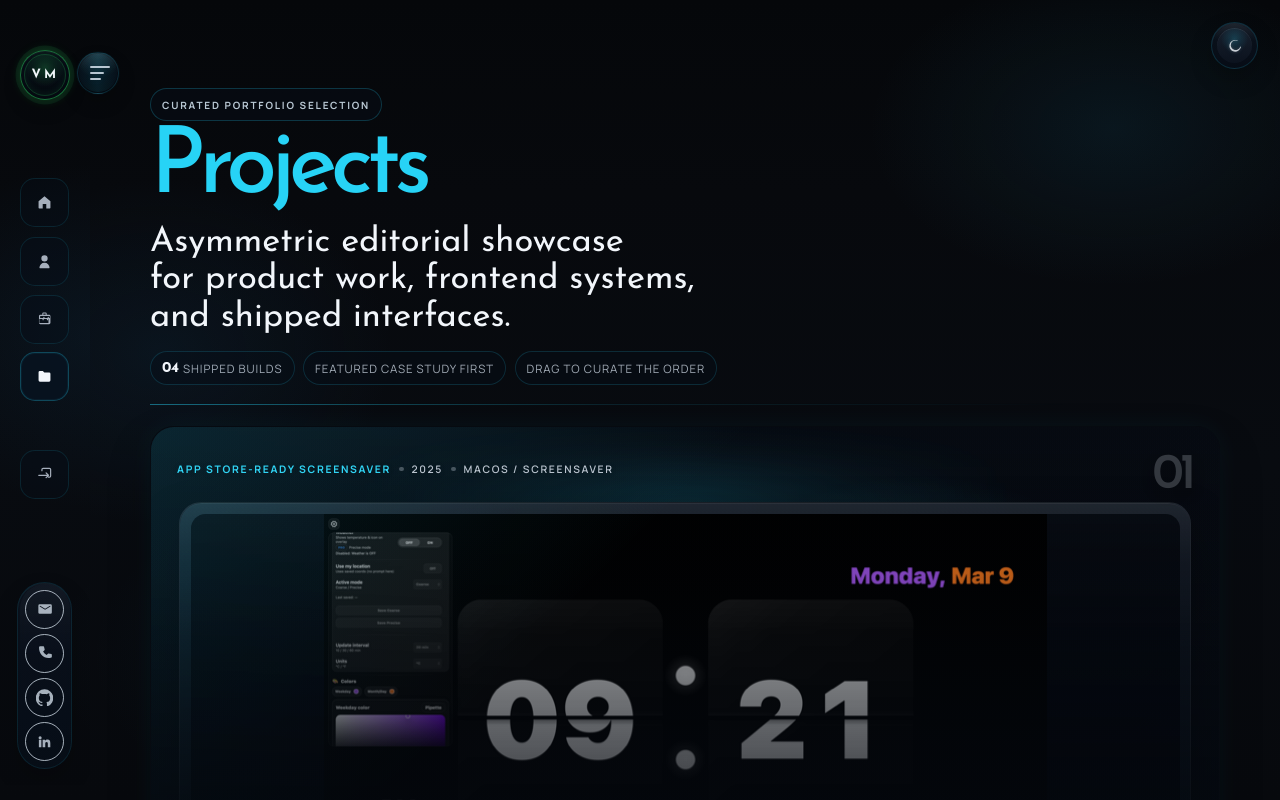
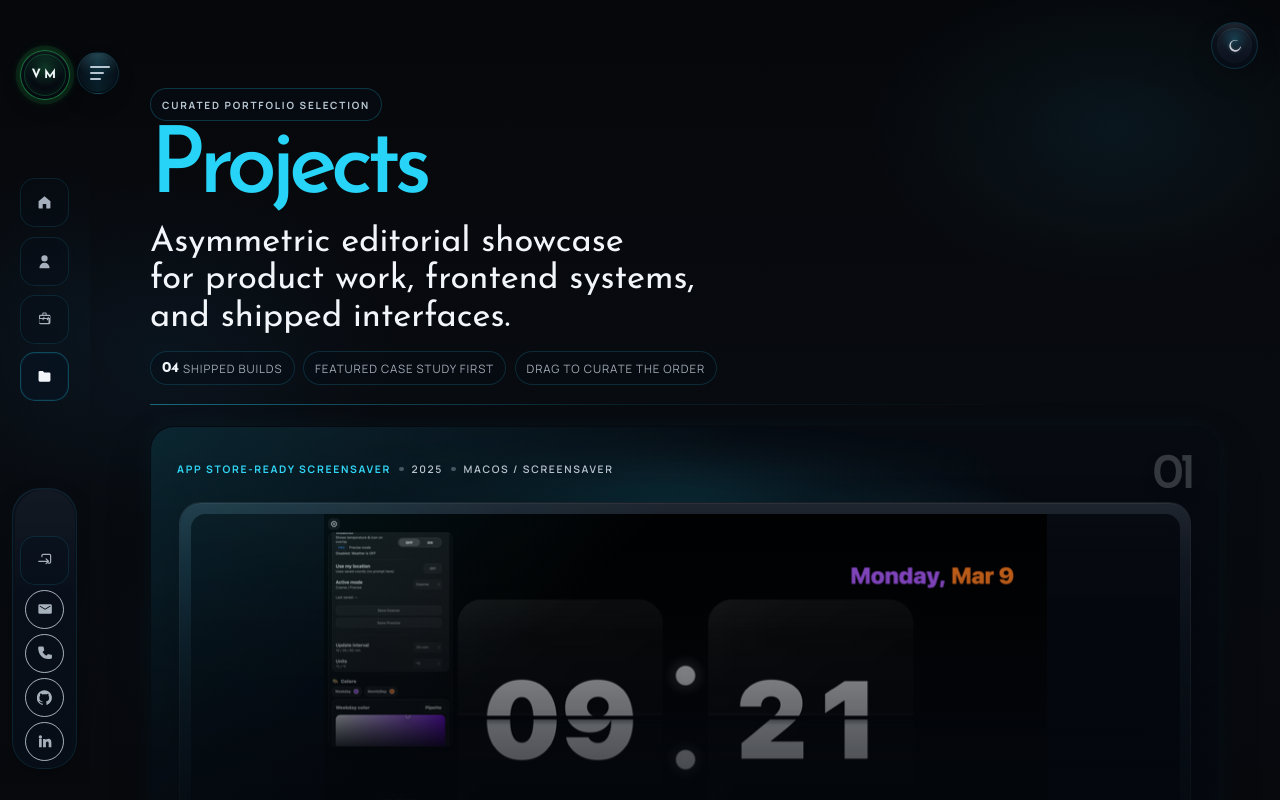
Before and after one commit to WenziLikes/Portfolio, a React (Vite) app: page /projects in a window 1280 px wide. Both pictures are taken after a click on the button "Collapse sidebar". Built offline with nearby package versions, Linux system fonts and the light colour scheme; no server answers.

Commit message:
Refine sidebar Vm Studio contact placement

```diff
--- a/src/components/sideBar/SideBar.module.scss
+++ b/src/components/sideBar/SideBar.module.scss
@@ -1224,11 +1224,36 @@
   padding-top: 1.2rem;
 }
 
+.contactsStudioListItem {
+  display: flex;
+  align-items: center;
+}
+
+.contactsStudioLink {
+  width: auto;
+  margin-top: 0;
+}
+
+.contactsStudioLink > .navItem {
+  padding-left: 0;
+  min-height: auto;
+}
+
+.contactsStudioLink > .navItem::before,
+.contactsStudioLink > .navItem:hover::before {
+  content: none;
+}
+
+.contactsStudioLink > .navItemStudioSubtitle {
+  padding-left: 0;
+}
+
 .contactsList {
   list-style: none;
   display: flex;
   align-items: center;
   gap: 1.2rem;
+  flex-wrap: wrap;
 }
 
 .contactLink {
@@ -1486,7 +1511,26 @@
   margin-top: auto;
   padding-top: 1.2rem;
   display: flex;
+  flex-direction: column;
+  align-items: center;
   justify-content: center;
+  gap: 0.9rem;
+}
+
+.sidebarCompact .contactsStudioListItem {
+  width: auto;
+}
+
+.sidebarCompact .contactsStudioLink {
+  width: auto;
+}
+
+.sidebarCompact .contactsStudioLink > .navItem {
+  padding-left: 0;
+}
+
+.sidebarCompact .contactsStudioLink > .navItemStudioSubtitle {
+  display: none;
 }
 
 .sidebarCompact .contactsList {
@@ -1950,6 +1994,18 @@
     letter-spacing: 0.18em;
   }
 
+  .contactsStudioLink {
+    margin-top: 0;
+  }
+
+  .contactsStudioListItem {
+    width: 100%;
+  }
+
+  .contactsStudioLink > .navItemStudioSubtitle {
+    padding-left: 0;
+  }
+
   .active {
     background: rgba(8, 20, 33, 0.74);
     border-color: rgba(39, 211, 246, 0.28);
--- a/src/components/sideBar/SideBar.tsx
+++ b/src/components/sideBar/SideBar.tsx
@@ -229,6 +229,30 @@ const SideBar: React.FC<SideBarProps> = ({setTheme, theme}) => {
     const highlightedSection = isRouteMainSection && routeSectionId !== "home" ? routeSectionId : activeSection
     const isDesktopCompact = !isMobileViewport && isDesktopSidebarCollapsed
     const initials = `${PROFILE.firstName.charAt(0)}${PROFILE.lastName.charAt(0)}`
+    const renderStudioLinkContent = (
+        link: (typeof EXTERNAL_NAV_LINKS)[number],
+        title?: string
+    ) => (
+        <>
+            <a
+                href={link.href}
+                target="_blank"
+                rel="noreferrer noopener"
+                className={styles.navItem}
+                aria-label={link.label}
+                title={title}
+                onClick={() => setIsMobileMenuOpen(false)}
+            >
+                <span className={styles.navItemIcon} aria-hidden="true">
+                    {renderIcon(EXTERNAL_NAV_ICON_PATHS[link.id], styles.navIconSvg)}
+                </span>
+                <span className={styles.navItemLabel}>{link.displayTitle}</span>
+            </a>
+            {link.subtitle ? (
+                <span className={styles.navItemStudioSubtitle}>{link.subtitle}</span>
+            ) : null}
+        </>
+    )
     const renderThemeSwitcher = (extraClassName?: string) => (
         <div
             className={extraClassName ? `${styles.themeSwitch} ${extraClassName}` : styles.themeSwitch}
@@ -272,7 +296,7 @@ const SideBar: React.FC<SideBarProps> = ({setTheme, theme}) => {
         <section
             className={`portfolio-sidebar ${styles.sidebar} ${isDesktopCompact ? `portfolio-sidebar--compact ${styles.sidebarCompact}` : ""} ${isSidebarVisible ? "portfolio-sidebar--visible" : `portfolio-sidebar--hidden ${styles.hidden}`} ${isMobileViewport ? styles.sidebarMobile : ""}`}
         >
-            {!isMobileViewport ? (
+            {!isMobileViewport && (!isSidebarVisible || isDesktopCompact) ? (
                 <button
                     type="button"
                     className={styles.themeToggleFloating}
@@ -438,32 +462,11 @@ const SideBar: React.FC<SideBarProps> = ({setTheme, theme}) => {
                                             </a>
                                         </li>
                                     ))}
-                                    {EXTERNAL_NAV_LINKS.map((link) => (
-                                        <li key={link.id} className={styles.navItemStudioGroup}>
-                                            <a
-                                                href={link.href}
-                                                target="_blank"
-                                                rel="noreferrer noopener"
-                                                className={styles.navItem}
-                                                aria-label={link.label}
-                                                title={isDesktopCompact ? link.label : undefined}
-                                                onClick={() => setIsMobileMenuOpen(false)}
-                                            >
-                                                <span className={styles.navItemIcon} aria-hidden="true">
-                                                    {renderIcon(EXTERNAL_NAV_ICON_PATHS[link.id], styles.navIconSvg)}
-                                                </span>
-                                                <span className={styles.navItemLabel}>{link.displayTitle}</span>
-                                            </a>
-                                            {link.subtitle ? (
-                                                <span className={styles.navItemStudioSubtitle}>{link.subtitle}</span>
-                                            ) : null}
-                                        </li>
-                                    ))}
                                 </ul>
                             </div>
                         </nav>
 
-                        {isMobileViewport ? (
+                        {isMobileViewport || (isSidebarVisible && !isDesktopCompact) ? (
                             <div className={styles.themeBlock}>
                                 <span className={styles.themeLabel}>Theme</span>
                                 {renderThemeSwitcher()}
@@ -473,12 +476,21 @@ const SideBar: React.FC<SideBarProps> = ({setTheme, theme}) => {
 
                     <div className={styles.contacts}>
                         <SocialLinks
+                            childrenPosition="start"
                             eventSource="sidebar_social_links"
                             iconClassName={styles.contactIcon}
                             itemClassName={undefined}
                             linkClassName={styles.contactLink}
                             listClassName={styles.contactsList}
-                        />
+                        >
+                            {EXTERNAL_NAV_LINKS.map((link) => (
+                                <li key={link.id} className={styles.contactsStudioListItem}>
+                                    <div className={`${styles.navItemStudioGroup} ${styles.contactsStudioLink}`}>
+                                        {renderStudioLinkContent(link, isDesktopCompact ? link.label : undefined)}
+                                    </div>
+                                </li>
+                            ))}
+                        </SocialLinks>
                     </div>
                 </div>
             </div>
--- a/src/components/socialLinks/SocialLinks.tsx
+++ b/src/components/socialLinks/SocialLinks.tsx
@@ -12,6 +12,8 @@ const ICON_PATHS: Record<SocialLink["id"], string> = {
 
 interface SocialLinksProps {
     ariaLabel?: string
+    children?: React.ReactNode
+    childrenPosition?: "end" | "start"
     eventSource?: string
     iconClassName: string
     itemClassName?: string
@@ -21,6 +23,8 @@ interface SocialLinksProps {
 
 const SocialLinks: React.FC<SocialLinksProps> = ({
     ariaLabel = "Contact links",
+    children,
+    childrenPosition = "end",
     eventSource = "social_links",
     iconClassName,
     itemClassName,
@@ -40,6 +44,7 @@ const SocialLinks: React.FC<SocialLinksProps> = ({
 
     return (
         <ul className={listClassName} aria-label={ariaLabel}>
+            {childrenPosition === "start" ? children : null}
             {SOCIAL_LINKS.map((link) => (
                 <li className={itemClassName} key={link.id}>
                     {link.id === "email" ? (
@@ -70,6 +75,7 @@ const SocialLinks: React.FC<SocialLinksProps> = ({
                     )}
                 </li>
             ))}
+            {childrenPosition === "end" ? children : null}
         </ul>
     )
 }
```
